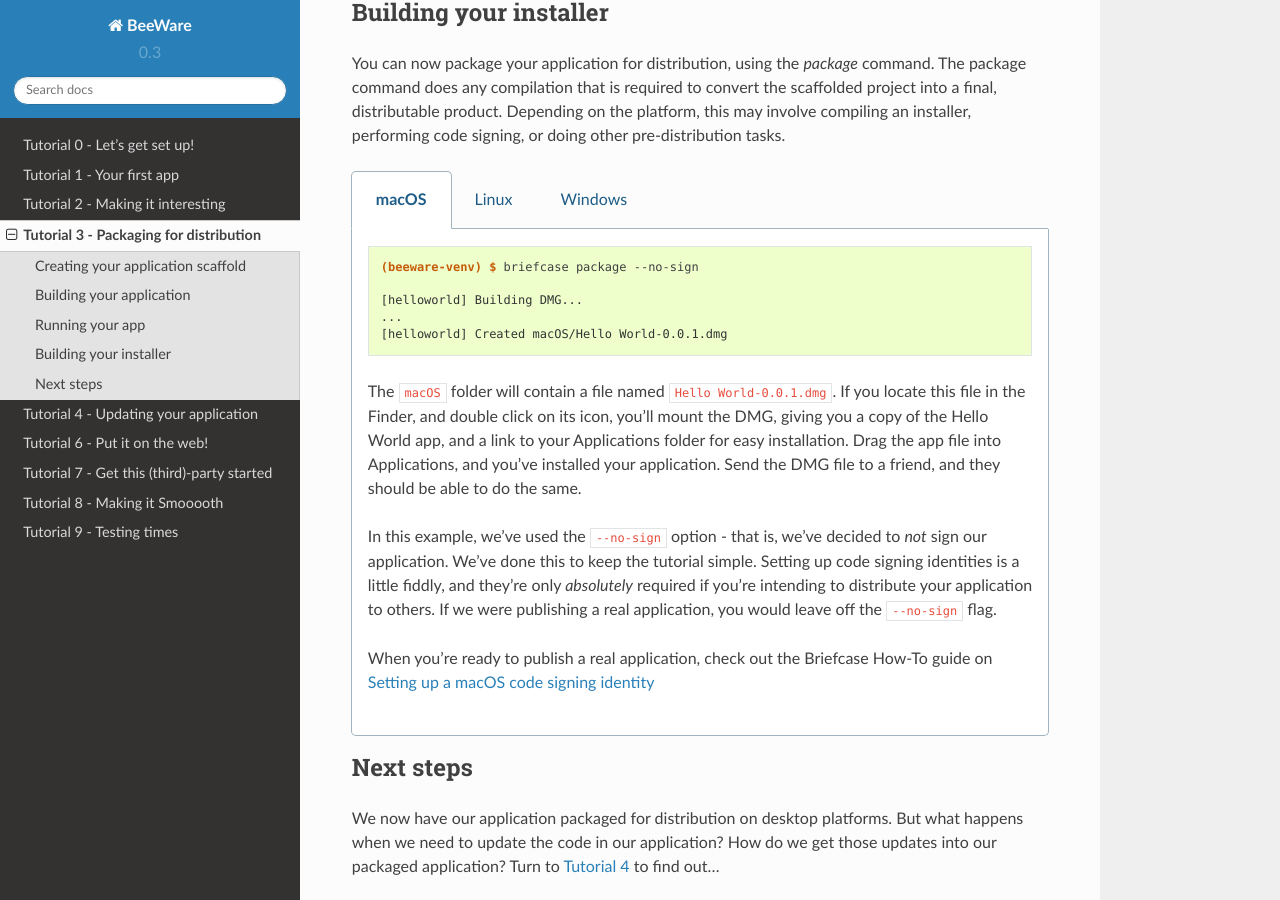
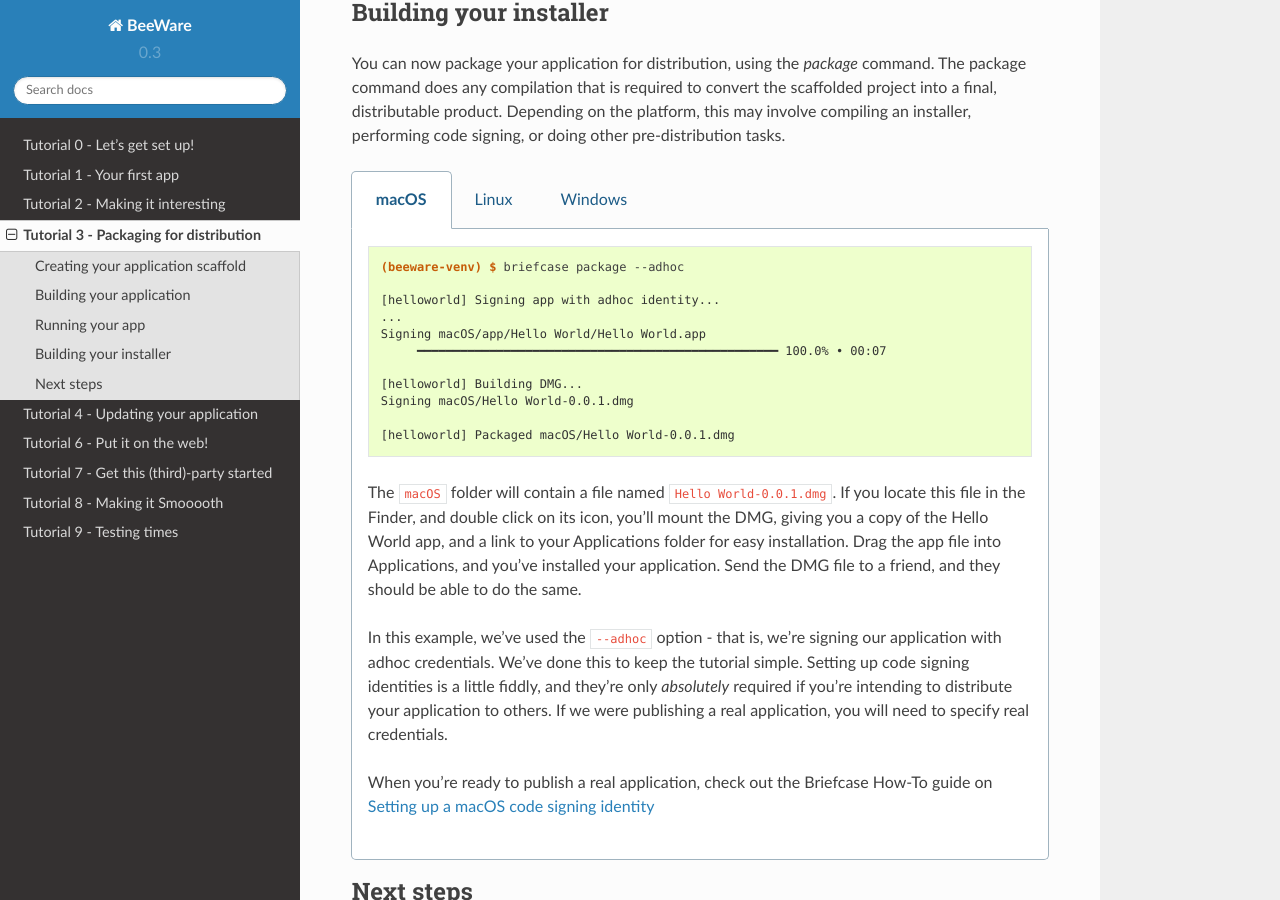
Before and after one commit to beeware/beeware, a Sphinx documentation site: the page built from docs/tutorial/tutorial-3.rst, in a window 1280 px wide and 900 px high, scrolled down 3167 px. Built offline with Sphinx 7.4.7 and the Read the Docs theme 2.0.0, drawn with Linux system fonts in a browser that asks for light colours; pages that are not in the unit, such as notebooks, are missing from menus.

Commit message:
Clarify the instructions for packaging to avoid --no-sign.

```diff
--- a/docs/tutorial/tutorial-3.rst
+++ b/docs/tutorial/tutorial-3.rst
@@ -292,11 +292,17 @@
 
     .. code-block:: console
 
-      (beeware-venv) $ briefcase package --no-sign
+      (beeware-venv) $ briefcase package --adhoc
+
+      [helloworld] Signing app with adhoc identity...
+      ...
+      Signing macOS/app/Hello World/Hello World.app
+           ━━━━━━━━━━━━━━━━━━━━━━━━━━━━━━━━━━━━━━━━━━━━━━━━━━ 100.0% • 00:07
 
       [helloworld] Building DMG...
-      ...
-      [helloworld] Created macOS/Hello World-0.0.1.dmg
+      Signing macOS/Hello World-0.0.1.dmg
+
+      [helloworld] Packaged macOS/Hello World-0.0.1.dmg
 
     The ``macOS`` folder will contain a file named ``Hello World-0.0.1.dmg``.
     If you locate this file in the Finder, and double click on its icon,
@@ -305,12 +311,12 @@
     into Applications, and you've installed your application. Send the DMG file
     to a friend, and they should be able to do the same.
 
-    In this example, we've used the ``--no-sign`` option - that is, we've
-    decided to *not* sign our application. We've done this to keep the tutorial
+    In this example, we've used the ``--adhoc`` option - that is, we're signing
+    our application with adhoc credentials. We've done this to keep the tutorial
     simple. Setting up code signing identities is a little fiddly, and they're
     only *absolutely* required if you're intending to distribute your
-    application to others. If we were publishing a real application, you would
-    leave off the ``--no-sign`` flag.
+    application to others. If we were publishing a real application, you will
+    need to specify real credentials.
 
     When you're ready to publish a real application, check out the Briefcase
     How-To guide on `Setting up a macOS code signing identity
```
